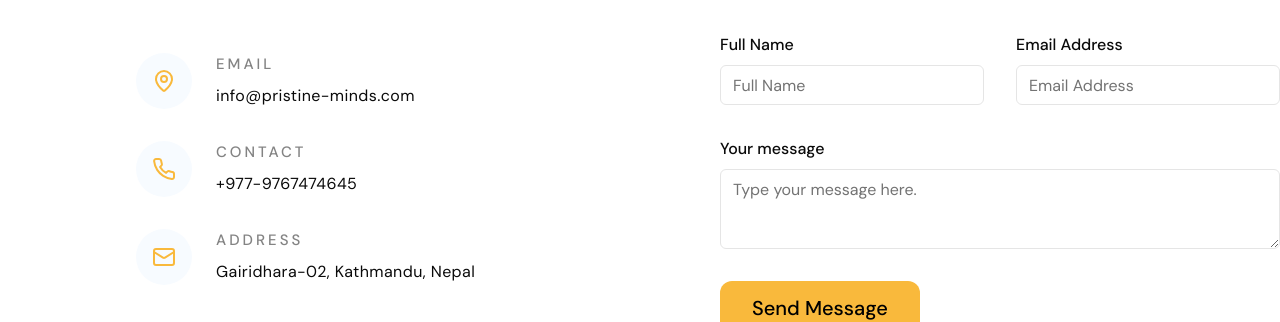
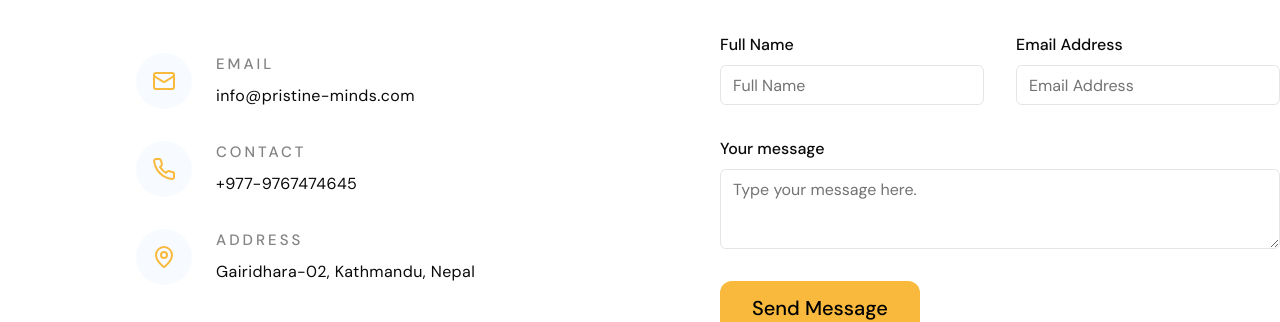
Before and after one commit to Pristine-Mind/pristine-minds-website, a React (Vite) app: page / in a window 1280 px wide. Shown: the part 7032-7354 px from the top of the page. Built offline with nearby package versions, Linux system fonts and the light colour scheme.

Commit message:
Replace icon

```diff
--- a/src/components/pages/contact/contact.tsx
+++ b/src/components/pages/contact/contact.tsx
@@ -73,7 +73,7 @@ const Contact = () => {
         <div>
           <div className="flex gap-6 mb-8">
             <div className="w-14 h-14 rounded-full bg-brand-accent-light flex items-center justify-center">
-              <MapPinIcon className="text-brand-accent h-6 w-6"></MapPinIcon>
+              <MailIcon className="text-brand-accent h-6 w-6"></MailIcon>
             </div>
             <div className="flex flex-col gap-2">
               <p className="uppercase opacity-50 text-[15px] font-medium tracking-[0.2em]">Email</p>
@@ -91,7 +91,7 @@ const Contact = () => {
           </div>
           <div className="flex gap-6 mb-8">
             <div className="w-14 h-14 rounded-full bg-brand-accent-light flex items-center justify-center">
-              <MailIcon className="text-brand-accent h-6 w-6"></MailIcon>
+              <MapPinIcon className="text-brand-accent h-6 w-6"></MapPinIcon>
             </div>
             <div className="flex flex-col gap-2">
               <p className="uppercase opacity-50 text-[15px] font-medium tracking-[0.2em]">Address</p>
```
